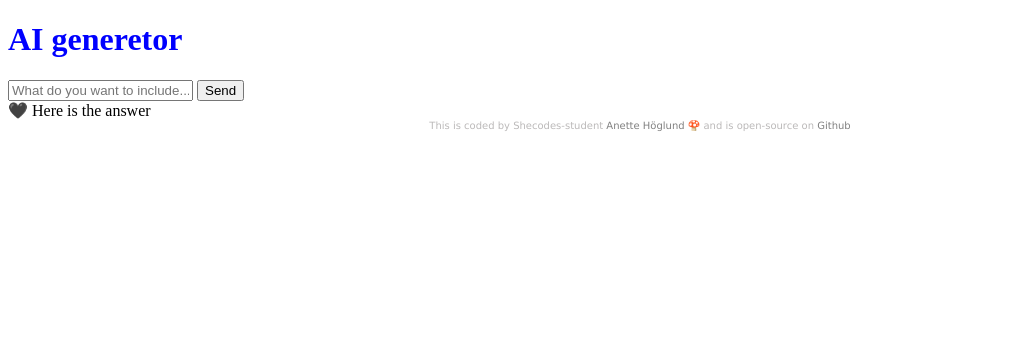
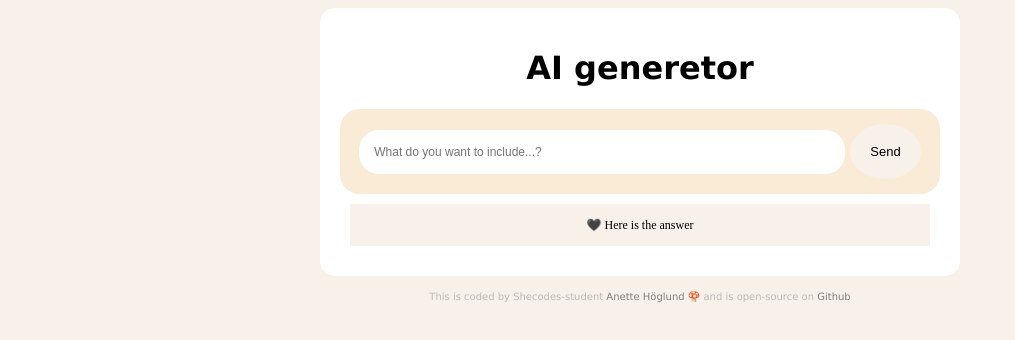
Before and after one commit to anettehoglund/AI-project, a plain HTML site: page index.html in a window 1280 px wide. Shown: the whole page, without its empty margins (0-1015 px from the left). Drawn offline with Linux system fonts and the light colour scheme.

Commit message:
added style

```diff
--- a/index.html
+++ b/index.html
@@ -8,13 +8,15 @@
 </head>
 
 <body>
+<div class="container">
     <h1>AI generetor</h1>
-<form>
-    <input type="text" placeholder="What do you want to include...?" required/>
-    <input type="submit" value="Send">
-</form>
-<div id="answer" class="answer">
-    🖤 Here is the answer
+    <form>
+        <input type="text" placeholder="What do you want to include...?" required class="searchBar"/>
+        <input type="submit" value="Send" class="submit">
+    </form>
+    <div id="answer" class="answer">
+        🖤 Here is the answer
+    </div>
 </div>
 
 
--- a/src/css.css
+++ b/src/css.css
@@ -1,12 +1,58 @@
+body{
+    background-color: #f7f1e9;
+    font-family: 'Lucida Sans', 'Lucida Sans Regular', 'Lucida Grande', 'Lucida Sans Unicode', Geneva, Verdana, sans-serif;
+}
+
 h1{
-    color: blue;
+}
+
+.container{
+    margin: 0 auto;
+    background-color: #fff;
+    padding: 20px;
+    max-width: 600px;
+    text-align: center;
+    border-radius: 15px;
+}
+
+.answer{
+    background-color: #f7f1e9;
+    padding: 20px;
+    margin: 10px;
+    font-family: 'Times New Roman', Times, serif;
+    color:#000;
+    font-size: 12px;
+    line-height: 2px;
+}
+
+form{
+    padding: 15px;
+    border-radius: 20px;
+    background-color: antiquewhite;
+}
+
+.searchBar{
+    border-radius: 20px;
+    border: none;
+    font-size: 12px;
+    padding: 15px;
+    width:80%;
+}
+
+.submit{
+    border: none;
+    background-color: #f7f1e9;
+    padding: 20px;
+    border-radius: 50%;
+    font-size: 13px;
+
 }
 
 footer{
     color:#bbb9b9;
     font-size: 10px;
-    font-family: 'Lucida Sans', 'Lucida Sans Regular', 'Lucida Grande', 'Lucida Sans Unicode', Geneva, Verdana, sans-serif;
     text-align: center;
+    padding: 15px;
 }
 
 footer a {
```
